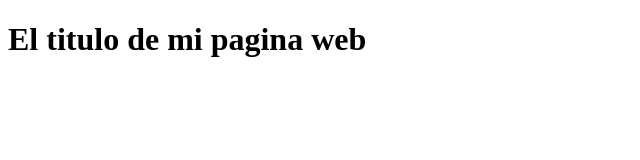
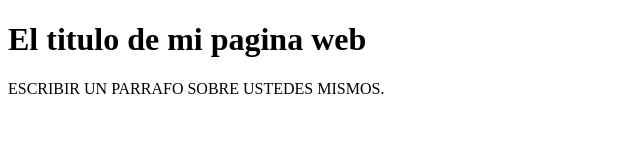
Before and after one commit to ferjoaguilar/utec-seminary, a plain HTML site: page index.html in a window 1280 px wide. Shown: the whole page, without its empty margins (0-640 px from the left). Drawn offline with Linux system fonts and the light colour scheme.

Commit message:
Agregue un parrafo sobre mi mismo

```diff
--- a/index.html
+++ b/index.html
@@ -7,5 +7,10 @@
 </head>
 <body>
     <h1>El titulo de mi pagina web</h1>
+
+    <p>
+        ESCRIBIR UN PARRAFO SOBRE USTEDES MISMOS.
+    </p>
+
 </body>
 </html>
```
